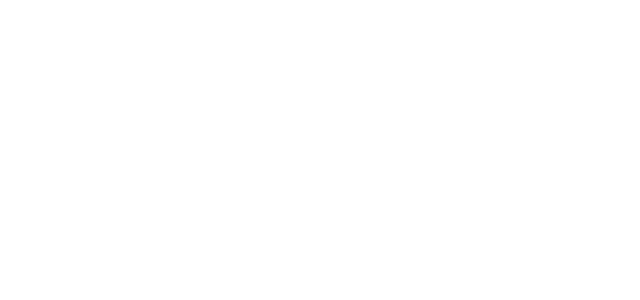
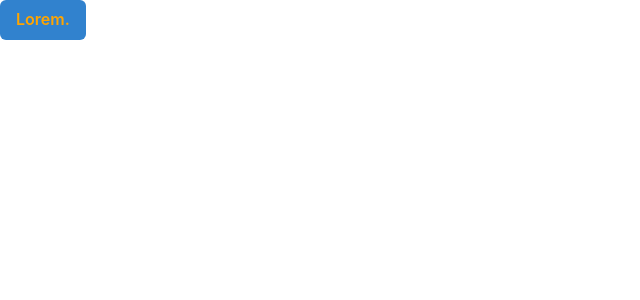
Before and after one commit to kwonyul0812/react240509, a React (Vite) app: page / in a window 1280 px wide. Shown: the top 300 px of the page, without its empty margins (0-640 px from the left). Built offline with nearby package versions, Linux system fonts and the light colour scheme.

Commit message:
sx : 스타일 덮어쓰기

```diff
--- a/src/App.jsx
+++ b/src/App.jsx
@@ -1,10 +1,12 @@
 import React from "react";
-import { ChakraProvider } from "@chakra-ui/react";
+import { Button, ChakraProvider } from "@chakra-ui/react";
 
 function App(props) {
   return (
     <ChakraProvider>
-      <div></div>
+      <Button sx={{ color: "orange" }} colorScheme={"blue"}>
+        Lorem.
+      </Button>
     </ChakraProvider>
   );
 }
```
